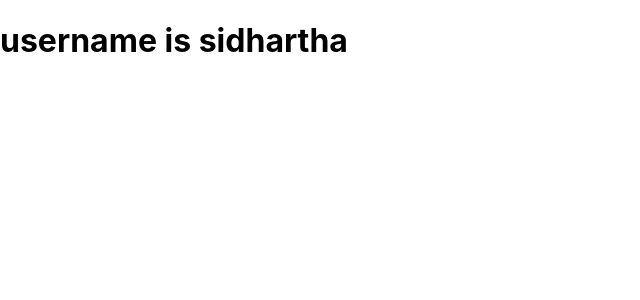
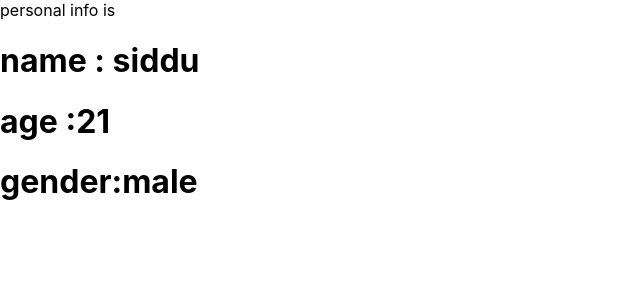
Before and after one commit to siddudontamsetty/react-learning-app, a React (Create React App) app: page / in a window 1280 px wide. Shown: the top 300 px of the page, without its empty margins (0-640 px from the left). Built offline with nearby package versions, Linux system fonts and the light colour scheme; the HTML template or start-up script is replaced by a standard one.

Commit message:
context with multiple values

```diff
--- a/src/App.js
+++ b/src/App.js
@@ -4,17 +4,27 @@ import { createContext,userContext } from "react";
 
 const myContext = createContext ();
 function App() {
+  const data ={
+    name : "siddu" ,
+    age :21 ,
+    gender :"male"
+  }
   return (
-    <myContext.Provider value ="sidhartha">
-      <UserName/>
+    <myContext.Provider value = {data}>
+      <UserData/>
     </myContext.Provider>
   );
 }
 
-const UserName =()=>{
-  const user = useContext(myContext)
-  return (<h1>username is {user}</h1>)
+const UserData=()=>{
+  const {name , age , gender} = useContext(myContext)
+  return ( <div>personal info is
+    <h1>name : {name}</h1>
+    <h1>age :{age}</h1>
+    <h1>gender:{gender}</h1>
+  </div>)
 }
 
 
+
 export default App;
```
